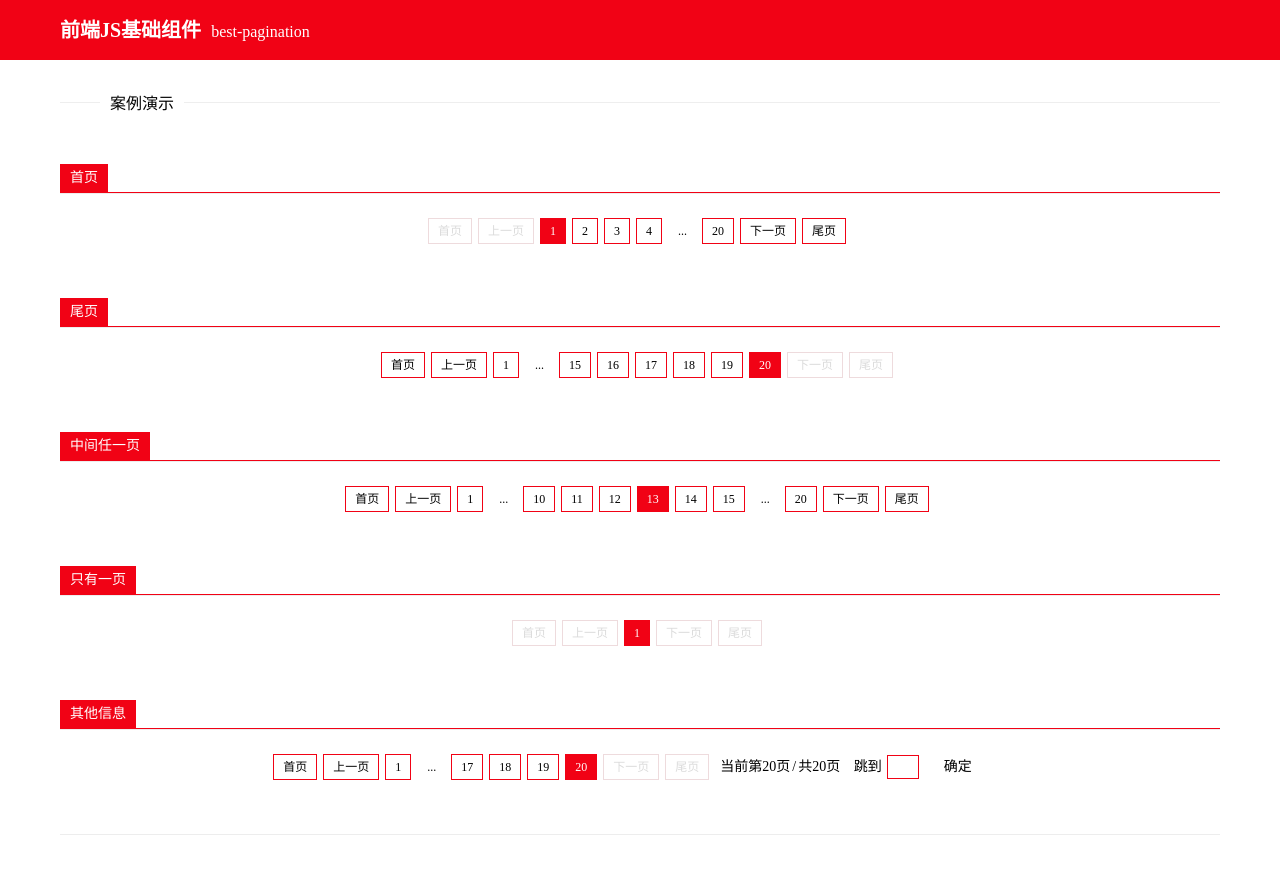
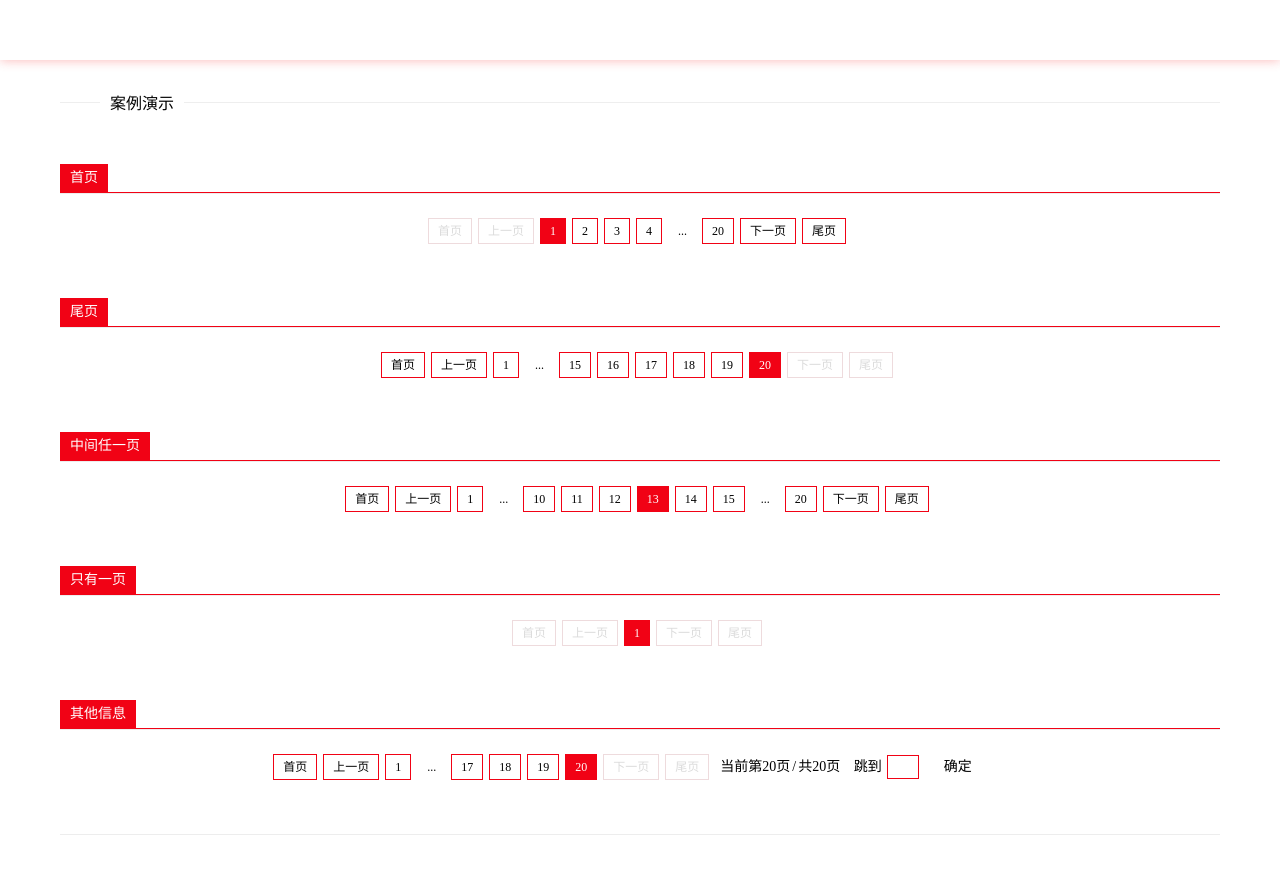
Before and after one commit to chenyangdamon/best-pagination, a website: page src/index.html in a window 1280 px wide. Drawn offline with nearby package versions, Linux system fonts and the light colour scheme; files that its build step writes are made by us from their sources.

Commit message:
修改README

```diff
--- a/src/js/best-pagination.js
+++ b/src/js/best-pagination.js
@@ -328,7 +328,7 @@
 				"        <td align='center'>\n" +
 				"            <table>\n" +
 				"                <tr>\n" +
-				"                    <td><div class='pb-pagination'>" + result.join("") + "" + (_this.option.showBox ? _this.createBox() : "") + "</div></td>\n" +
+				"                    <td><div class='best-pagination'>" + result.join("") + "" + (_this.option.showBox ? _this.createBox() : "") + "</div></td>\n" +
 				"                </tr>\n" +
 				"            </table>\n" +
 				"        </td>\n" +
--- a/src/scss/best-pagination.scss
+++ b/src/scss/best-pagination.scss
@@ -14,7 +14,7 @@ $pagination-is-radius: false;
 $pagination-radius: 3px;
 
 //--------------------------------------------------------------------------------------
-.pb-pagination {
+.best-pagination {
     overflow: hidden;
     span {
         float: left;
--- a/src/scss/example.scss
+++ b/src/scss/example.scss
@@ -13,11 +13,16 @@
 $example-theme-color: #F10215;
 .example {
     &-top {
+        position:fixed;
+        top:0;
+        left:0;
+        right:0;
         padding: 0 60px;
         height: 60px;
         line-height: 60px;
-        background: $example-theme-color;
+        background: linear-gradient(top, $example-theme-color, #F75656);
         color: #FFF;
+        box-shadow:0 1px 10px #F325254A;
         .title {
             font-size: 20px;
             font-weight: bold;
@@ -29,7 +34,8 @@ $example-theme-color: #F10215;
         }
     }
     &-container {
-        padding: 30px 60px;
+        margin-top:60px;
+        padding: 30px 60px 30px;
         fieldset {
             margin-bottom:50px;
             border: none;
```
Also changed, not shown: README.md, dist/css/best-pagination.css, dist/css/example.css, dist/js/best-pagination.js.
